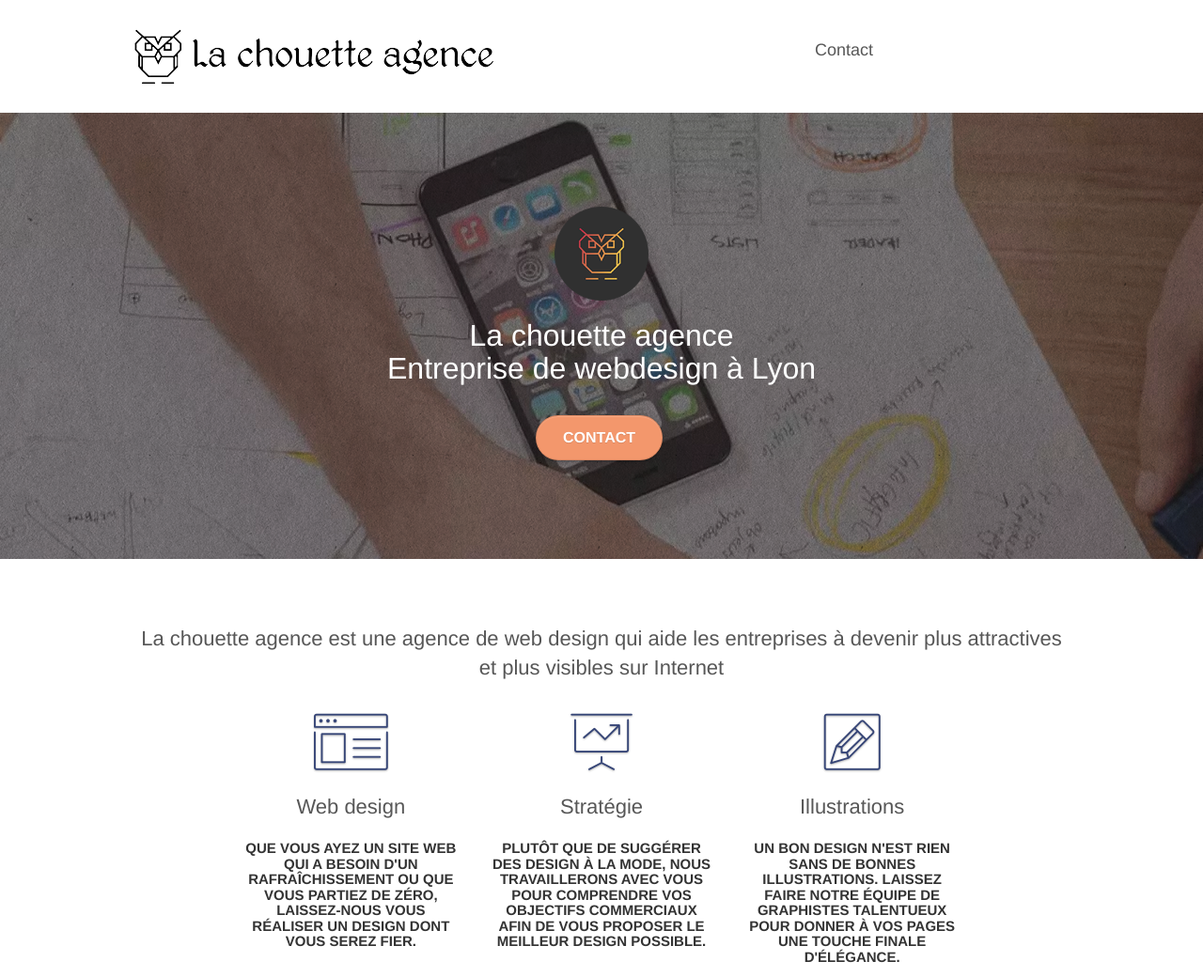
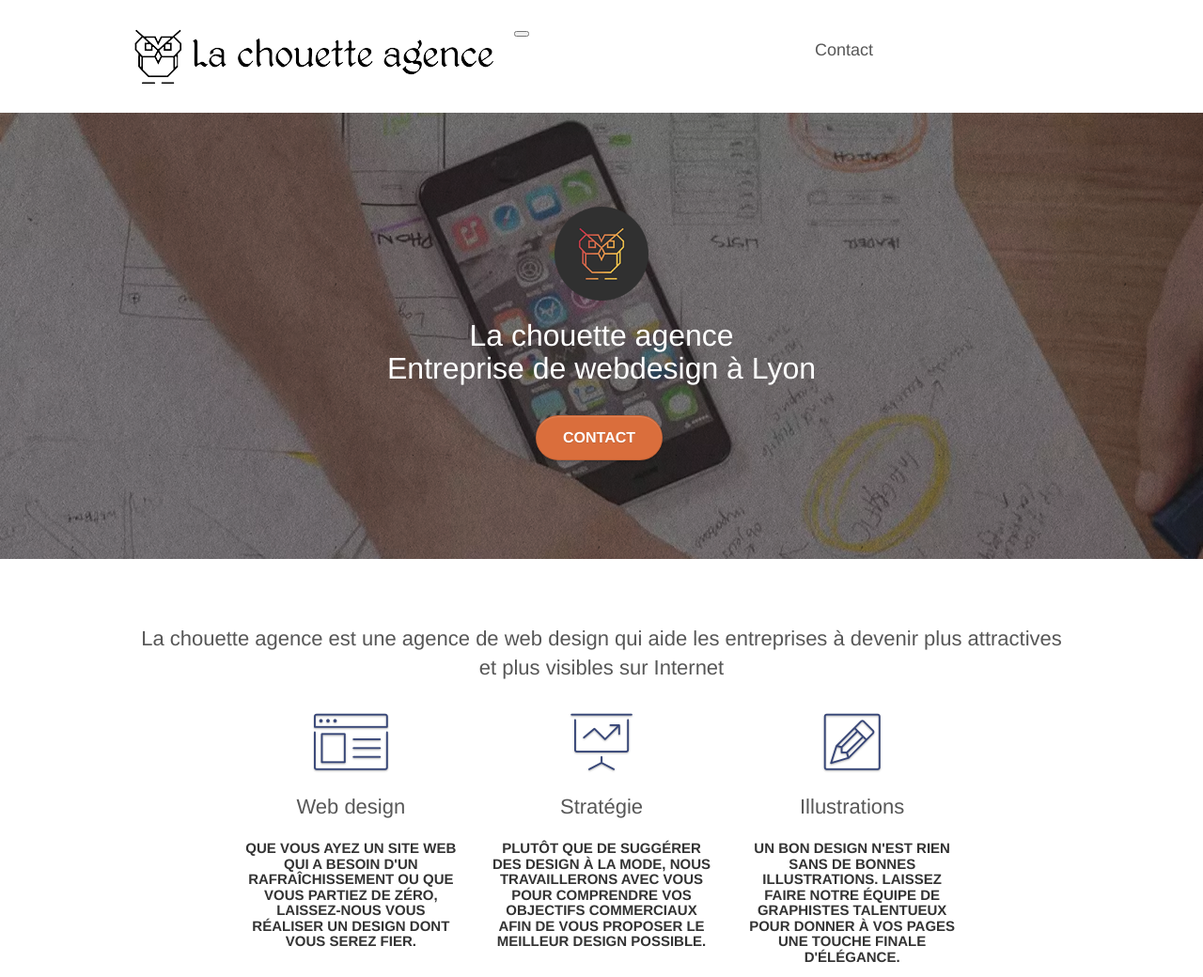
Before and after one commit to Faissoil22/AliFaissoil_4_10082021, a plain HTML site: page optimize/index.html in a window 1280 px wide. Shown: the top 1040 px of the page at 94% size. Drawn offline with Linux system fonts and the light colour scheme.

Commit message:
git commit optimize\index.html

```diff
--- a/optimize/index.html
+++ b/optimize/index.html
@@ -36,7 +36,7 @@
 					<a class="navbar-brand" href="index.html">
 						<img src="img/la-chouette-agence.png" alt="Bannière la chouette agence">
 					</a>
-					<button name="nav-toggle" type="button" class="ui-navbar-toggle navbar-toggle" data-toggle="collapse" data-target=".navbar-1">
+					<button class="nav-toggle" type="button" class="ui-navbar-toggle navbar-toggle" data-toggle="collapse" data-target=".navbar-1">
 						<span class="sr-only"></span>
 						<span class="icon-bar"></span>
 						<span class="icon-bar"></span>
--- a/optimize/style.css
+++ b/optimize/style.css
@@ -794,7 +794,7 @@ h4 {
 }
 
 .btn-atomic-tangerine {
-    background: #f3976c;
+    background: #da6e3c;
     color: #ffffff !important;
 }
 
```
